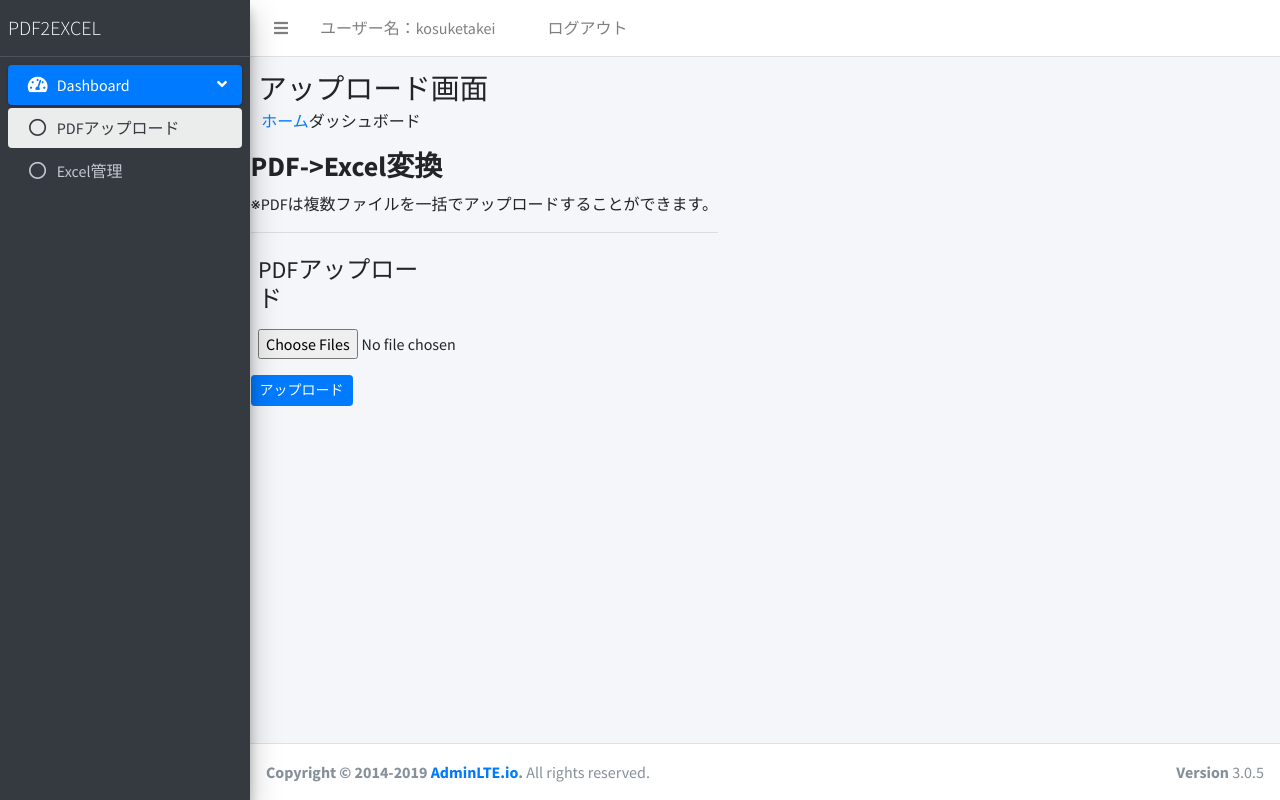
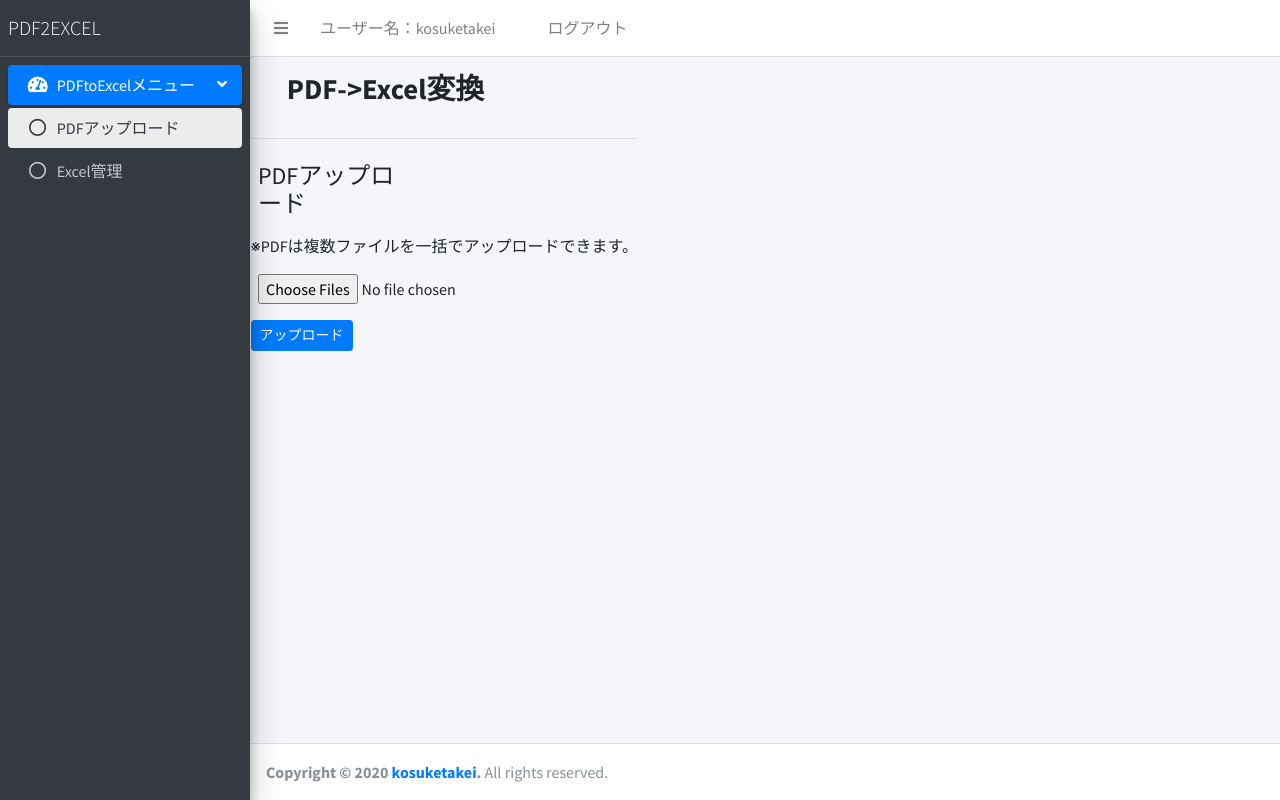
Before and after one commit to kosuketakei/ptoe, a Django app: page /pdfmr/upload/ in a window 1280 px wide. Run offline with Django 3.2, Linux system fonts and the light colour scheme; a user stored in the database is signed in; some libraries are stand-ins or nearby versions.

Commit message:
modified UI

```diff
--- a/pdfmr/custmize.py
+++ b/pdfmr/custmize.py
@@ -5,7 +5,7 @@ import openpyxl
 #第三引数は捜査対象のexcelファイルのパス
 def merge_excel(book,result_list,temp_file):
     try:
-        #書き込み対象シート選択
+
         sheet = book['請求書一覧']
         index = 6
         for i in range(len(result_list)):
@@ -31,7 +31,6 @@ def merge_excel(book,result_list,temp_file):
             #保存
             book.save(temp_file)
     except Exception as e:
-        err_message ="Excelファイルへのデータ転記処理でエラーが発生しました。<br>\
-        アップロードしたPDFファイルが正しいフォーマットか確認してください。<br>\
+        err_message ="エラーが発生しました。アップロードしたPDFファイルが正しいフォーマットか確認してください。<br>\
         エラーメッセージ：" + str(e)
         return err_message
--- a/pdfmr/forms.py
+++ b/pdfmr/forms.py
@@ -23,5 +23,5 @@ class UploadForm(forms.Form):
         return temp_dir
 
     def create_dir(self, n):
-        """一時フォルダ名生成関数"""
+        #一時フォルダ名生成するための関数
         return 'pdf\\' + ''.join(random.choices(string.ascii_letters + string.digits, k=n))
--- a/pdfmr/views.py
+++ b/pdfmr/views.py
@@ -1,8 +1,8 @@
 from django.shortcuts import render
-from django.views import generic  # FormViewを利用するため
+from django.views import generic
 from django.contrib.auth.mixins import LoginRequiredMixin   # ログオンユーザのみアクセス可とするために利用する
 from django.conf import settings  # settings.pyの定義内容を利用するため
-from .forms import UploadForm   # forms.pyで定義したUploadFormをインポート
+from .forms import UploadForm
 from django.core.files.storage import default_storage   # ファイルオブジェクト操作のためdefault_storageを利用する
 import shutil, os
 from .utils import create_excel
@@ -42,7 +42,7 @@ class ListView(LoginRequiredMixin, generic.TemplateView):
     template_name = 'pdfmr/list.html'
 
     def get_context_data(self, **kwargs):
-        context = super().get_context_data(**kwargs)  #承継元のメソッドを呼び出す
+        context = super().get_context_data(**kwargs)
         #自分が作成したExcelファイルだけを一覧表示
         login_user_name = self.request.user.username
         if not default_storage.exists(os.path.join(settings.MEDIA_ROOT, "excel", login_user_name)):
@@ -60,19 +60,22 @@ class ListView(LoginRequiredMixin, generic.TemplateView):
 
 @login_required
 def dell_file(request):
-    checks_value = request.POST.getlist('checks') #CheckBox＝Onのファイル名を取得
-    login_user_name = request.user.username   #ログオンユーザ名を取得
+    #CheckBoxがOnのファイル名を取得
+    checks_value = request.POST.getlist('checks')
+    #ログオンユーザ名を取得
+    login_user_name = request.user.username
 
     #Excelファイルの格納パスを取得
     if checks_value:
         for file in checks_value:
             path = os.path.join(settings.MEDIA_ROOT, "excel", login_user_name, file)
-            default_storage.delete(path)    #CheckBox=ONのファイルをサーバから削除
+            #CheckBox=ONのファイルを削除
+            default_storage.delete(path)
         return render(request, 'pdfmr/delete.html', {'checks_value': checks_value})
     else:
         login_user_name = request.user.username
         file_list = default_storage.listdir(os.path.join(settings.MEDIA_ROOT, "excel", login_user_name))[1]
-        warning_message = "削除対象ファイルが選択されていません。"
+        warning_message = "削除するファイルが選択してください。"
 
         context = {
             'file_list': file_list,
--- a/templates/pdfmr/base.html
+++ b/templates/pdfmr/base.html
@@ -5,41 +5,26 @@
   <meta charset="utf-8">
   <meta http-equiv="X-UA-Compatible" content="IE=edge">
   <title>PDF2EXCEL</title>
-  <!-- Tell the browser to be responsive to screen width -->
   <meta name="viewport" content="width=device-width, initial-scale=1">
-  <!-- Font Awesome -->
   <link rel="stylesheet" href="{% static 'AdminLTE-3.0.5/plugins/fontawesome-free/css/all.min.css' %}">
-  <!-- Ionicons -->
   <link rel="stylesheet" href="{% static 'https://code.ionicframework.com/ionicons/2.0.1/css/ionicons.min.css' %}">
-  <!-- Tempusdominus Bbootstrap 4 -->
   <link rel="stylesheet" href="{% static 'AdminLTE-3.0.5/plugins/tempusdominus-bootstrap-4/css/tempusdominus-bootstrap-4.min.css' %}">
-  <!-- iCheck -->
   <link rel="stylesheet" href="{% static 'AdminLTE-3.0.5/plugins/icheck-bootstrap/icheck-bootstrap.min.css' %}">
-  <!-- JQVMap -->
   <link rel="stylesheet" href="{% static 'AdminLTE-3.0.5/plugins/jqvmap/jqvmap.min.css' %}">
-  <!-- Theme style -->
   <link rel="stylesheet" href="{% static 'AdminLTE-3.0.5/dist/css/adminlte.min.css' %}">
-  <!-- overlayScrollbars -->
   <link rel="stylesheet" href="{% static 'AdminLTE-3.0.5/plugins/overlayScrollbars/css/OverlayScrollbars.min.css' %}">
-  <!-- Daterange picker -->
   <link rel="stylesheet" href="{% static 'AdminLTE-3.0.5/plugins/daterangepicker/daterangepicker.css' %}">
-  <!-- summernote -->
   <link rel="stylesheet" href="{% static 'AdminLTE-3.0.5/plugins/summernote/summernote-bs4.css' %}">
-  <!-- Google Font: Source Sans Pro -->
   <link href="https://fonts.googleapis.com/css?family=Source+Sans+Pro:300,400,400i,700" rel="stylesheet">
 </head>
 <body class="hold-transition sidebar-mini layout-fixed">
 <div class="wrapper">
 
-  <!-- Navbar -->
   <nav class="main-header navbar navbar-expand navbar-white navbar-light">
-    <!-- Left navbar links -->
     <ul class="navbar-nav">
       <li class="nav-item">
         <a class="nav-link" data-widget="pushmenu" href="#" role="button"><i class="fas fa-bars"></i></a>
       </li>
-
-    <!-- Topバー -->
         {% if user.is_authenticated %}
     <ul class="navbar-nav ml-auto">
         <li>
@@ -53,27 +38,20 @@
         {% endif %}
     </ul>
   </nav>
-  <!-- /.navbar -->
 
-  <!-- Main Sidebar Container -->
   <aside class="main-sidebar sidebar-dark-primary elevation-4">
-    <!-- サイドメニューのトップロゴ -->
     <a href="{% url 'pdfmr:home' %}" class="brand-link">
       <span class="brand-text font-weight-light">PDF2EXCEL</span>
     </a>
 
-    <!-- Sidebar -->
     <div class="sidebar">
-      <!-- Sidebar Menu -->
       <nav class="mt-2">
         <ul class="nav nav-pills nav-sidebar flex-column" data-widget="treeview" role="menu" data-accordion="false">
-          <!-- Add icons to the links using the .nav-icon class
-               with font-awesome or any other icon font library -->
           <li class="nav-item has-treeview menu-open">
             <a href="#" class="nav-link active">
               <i class="nav-icon fas fa-tachometer-alt"></i>
               <p>
-                Dashboard
+                PDFtoExcelメニュー
                 <i class="right fas fa-angle-left"></i>
               </p>
             </a>
@@ -94,9 +72,7 @@
           </li>
         </ul>
       </nav>
-      <!-- /.sidebar-menu -->
     </div>
-    <!-- /.sidebar -->
   </aside>
 
   {% block content %}
@@ -105,54 +81,32 @@
 
 
   <footer class="main-footer">
-    <strong>Copyright &copy; 2014-2019 <a href="http://adminlte.io">AdminLTE.io</a>.</strong>
+    <strong>Copyright &copy; 2020 <a href="http://adminlte.io">kosuketakei</a>.</strong>
     All rights reserved.
-    <div class="float-right d-none d-sm-inline-block">
-      <b>Version</b> 3.0.5
-    </div>
   </footer>
 
-  <!-- Control Sidebar -->
   <aside class="control-sidebar control-sidebar-dark">
-    <!-- Control sidebar content goes here -->
   </aside>
-  <!-- /.control-sidebar -->
 </div>
-<!-- ./wrapper -->
 
-<!-- jQuery -->
 <script src="{% static 'AdminLTE-3.0.5/plugins/jquery/jquery.min.js' %}"></script>
-<!-- jQuery UI 1.11.4 -->
 <script src="{% static 'AdminLTE-3.0.5/plugins/jquery-ui/jquery-ui.min.js' %}"></script>
-<!-- Resolve conflict in jQuery UI tooltip with Bootstrap tooltip -->
 <script>
   $.widget.bridge('uibutton', $.ui.button)
 </script>
-<!-- Bootstrap 4 -->
 <script src="{% static 'AdminLTE-3.0.5/plugins/bootstrap/js/bootstrap.bundle.min.js' %}"></script>
-<!-- ChartJS -->
 <script src="{% static 'AdminLTE-3.0.5/plugins/chart.js/Chart.min.js' %}"></script>
-<!-- Sparkline -->
 <script src="{% static 'AdminLTE-3.0.5/plugins/sparklines/sparkline.js' %}"></script>
-<!-- JQVMap -->
 <script src="{% static 'AdminLTE-3.0.5/plugins/jqvmap/jquery.vmap.min.js' %}"></script>
 <script src="{% static 'AdminLTE-3.0.5/plugins/jqvmap/maps/jquery.vmap.usa.js' %}"></script>
-<!-- jQuery Knob Chart -->
 <script src="{% static 'AdminLTE-3.0.5/plugins/jquery-knob/jquery.knob.min.js' %}"></script>
-<!-- daterangepicker -->
 <script src="{% static 'AdminLTE-3.0.5/plugins/moment/moment.min.js' %}"></script>
 <script src="{% static 'AdminLTE-3.0.5/plugins/daterangepicker/daterangepicker.js' %}"></script>
-<!-- Tempusdominus Bootstrap 4 -->
 <script src="{% static 'AdminLTE-3.0.5/plugins/tempusdominus-bootstrap-4/js/tempusdominus-bootstrap-4.min.js' %}"></script>
-<!-- Summernote -->
 <script src="{% static 'AdminLTE-3.0.5/plugins/summernote/summernote-bs4.min.js' %}"></script>
-<!-- overlayScrollbars -->
 <script src="{% static 'AdminLTE-3.0.5/plugins/overlayScrollbars/js/jquery.overlayScrollbars.min.js' %}"></script>
-<!-- AdminLTE App -->
 <script src="{% static 'AdminLTE-3.0.5/dist/js/adminlte.js' %}"></script>
-<!-- AdminLTE dashboard demo (This is only for demo purposes) -->
 <script src="{% static 'AdminLTE-3.0.5/dist/js/pages/dashboard.js' %}"></script>
-<!-- AdminLTE for demo purposes -->
 <script src="{% static 'AdminLTE-3.0.5/dist/js/demo.js' %}"></script>
 </body>
 <script language="JavaScript" type="text/javascript">
--- a/templates/pdfmr/upload_form.html
+++ b/templates/pdfmr/upload_form.html
@@ -1,32 +1,22 @@
 {% extends './base.html' %}
 {% block content %}
-
-<!-- Content Wrapper. Contains page content -->
 <div class="content-wrapper">
-<!-- Content Header (Page header) -->
 <section class="content-header">
-  <h1>アップロード画面</h1>
-  <ol class="breadcrumb">
-    <li><a href="{% url 'pdfmr:home' %}"><i class="fa fa-dashboard"></i> ホーム</a></li>
-    <li class="active">ダッシュボード</li>
-  </ol>
+  <h1 class="box-title"><b>　PDF->Excel変換</b></h1>
 </section>
-<!-- Main content -->
 <section class="content">
-  <!-- Small boxes (Stat box) -->
   <div class="row">
     <div class="col-xs-12">
       <div class="box">
         <div class="box-header">
-          <h3 class="box-title"><b>PDF->Excel変換</b></h3>
-          <p>※PDFは複数ファイルを一括でアップロードすることができます。</p>
+
         </div>
-        <!-- /.box-header -->
         <div class="box-body">
           <hr>
           <form action="" method="POST" enctype="multipart/form-data">
             {% csrf_token %}
             <label class="col-lg-5 col-form-label"><h4>{{form.document.label}}</h4></label><br>
+            <p>※PDFは複数ファイルを一括でアップロードできます。</p>
             <div class="form-group col-sm-5">
               {{form.document}}
             </div>
@@ -34,7 +24,7 @@
           </form>
           {% if form.errors %}<hr>
             <div class="alert alert-danger alert-dismissible" role="alert">
-                <p>ファイルの種類を確認してください。<br>PDFファイル以外はアップロードできません。</p>
+                <p>PDF以外のファイルはアップロードできません。</p>
             </div>
           {% endif %}
         </div>
@@ -43,6 +33,4 @@
   </div>
 </section>
 </div>
-<!-- /.content -->
-<!-- /.content-wrapper -->
 {% endblock content %}
```
Also changed, not shown: templates/accounts/login.html (+2 -19 lines), templates/pdfmr/complete.html (+1 -10 lines), templates/pdfmr/delete.html (+0 -11 lines), templates/pdfmr/home.html (+0 -15 lines), templates/pdfmr/list.html (+3 -15 lines), 1 other file.
